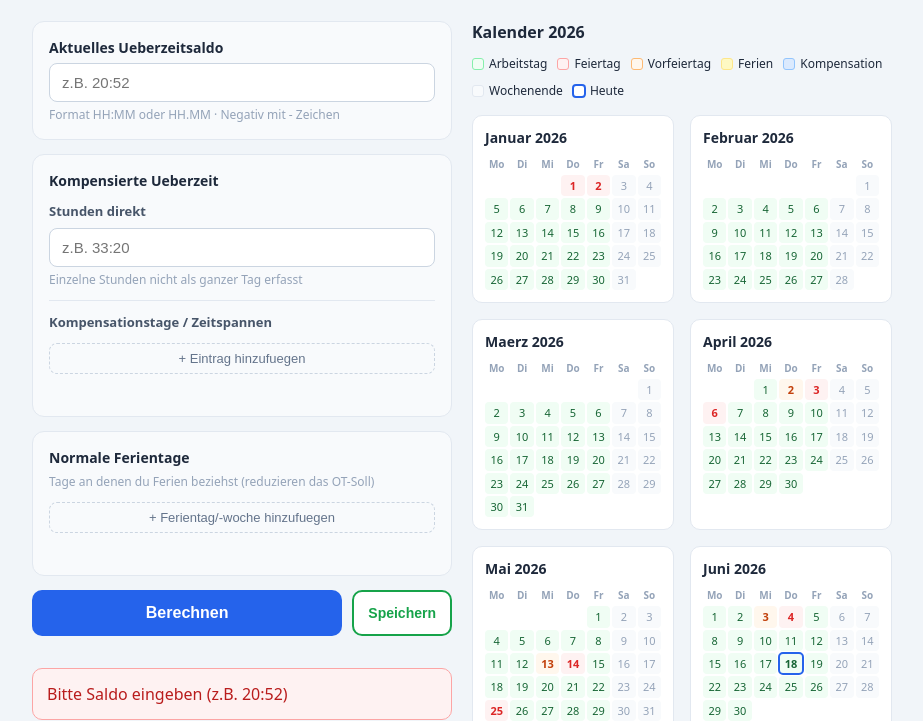
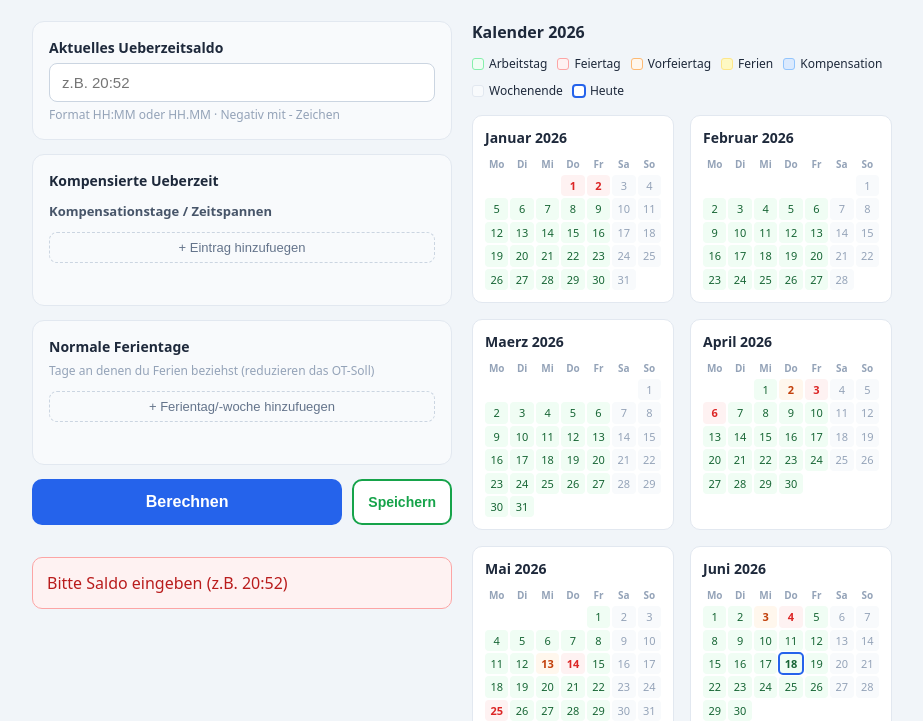
Before and after one commit to alex90-maker/ArbeitszeitTracker, a plain HTML site: page index.html in a window 1280 px wide. Both pictures are taken after a click on the button "Berechnen". Shown: the part 79-800 px from the top of the page, without its empty margins (178-1101 px from the left). Drawn offline with Linux system fonts and the light colour scheme.

Commit message:
logikfehler behoben und "Stunden direkt" weg

```diff
--- a/index.html
+++ b/index.html
@@ -22,10 +22,6 @@
 
       <div class="card">
         <label>Kompensierte Ueberzeit</label>
-        <p class="stitle">Stunden direkt</p>
-        <input type="text" id="komp" placeholder="z.B. 33:20">
-        <p class="hint">Einzelne Stunden nicht als ganzer Tag erfasst</p>
-        <hr class="divider">
         <p class="stitle">Kompensationstage / Zeitspannen</p>
         <div id="kompEntries"></div>
         <button class="add-btn" type="button" onclick="addKomp()">+ Eintrag hinzufuegen</button>
--- a/js/calculate.js
+++ b/js/calculate.js
@@ -18,17 +18,23 @@ function ferienElapsed() {
   return n;
 }
 
+function kompElapsed() {
+  var kd = getDaysSet(kompEnts), n = 0, d = new Date(YR, 0, 1), e = new Date();
+  e.setHours(0, 0, 0, 0);
+  while (d < e) { if (isWD(d) && kd[ds(d)]) n++; d.setDate(d.getDate()+1); }
+  return n;
+}
+
 function calculate() {
-  var se = document.getElementById("saldo"), ke = document.getElementById("komp");
-  se.value = nm(se.value); ke.value = nm(ke.value); ut();
+  var se = document.getElementById("saldo");
+  se.value = nm(se.value); ut();
   var s = pt(se.value), o = document.getElementById("output");
   if (s === null) { o.innerHTML = "<div class='error-box'>Bitte Saldo eingeben (z.B. 20:52)</div>"; return; }
 
-  var kh = pt(ke.value) || 0;
   var kd = countDaysFromEnts(kompEnts);
-  var komp = kh + kd * VAC;
-  var el = elap(), ferEl = ferienElapsed(), rem = TWD - el;
-  var otG = s + komp, otS = (el - ferEl) * OTP, diff = otG - otS;
+  var komp = kd * VAC;
+  var el = elap(), ferEl = ferienElapsed(), kompEl = kompElapsed(), rem = TWD - el;
+  var otG = s + komp, otS = (el - ferEl - kompEl) * OTP, diff = otG - otS;
   var dd = (Math.abs(diff) / VAC).toFixed(1), tn = 27.5 * VAC;
 
   var st, co, av;
@@ -47,6 +53,7 @@ function calculate() {
     + "<div class='white-card'><div class='wc-label' style='margin-bottom:10px'>Details</div>"
     + rw("Vergangene AT", el + " / " + TWD)
     + rw("Davon Ferientage", ferEl)
+    + rw("Davon Kompensationstage", kompEl)
     + rw("Verbleibende AT", rem)
     + rw("OT generiert", fm(otG))
     + rw("OT-Soll heute", fm(otS))
@@ -59,5 +66,5 @@ function calculate() {
     + rw("Kosten / OT-Ferientag", fm(OTP + VAC))
     + "<div style='border-top:2px solid #e2e8f0;margin-top:8px;padding-top:10px'><div class='wc-label'>Noch entnehmbar bis 31.12." + YR + "</div><div class='diff-val' style='color:#7c3aed'>" + maxVacDays + " Tage</div><div class='diff-sub'>OT-Kompensationsurlaub (Hochrechnung)</div></div>"
     + "</div>"
-    + "<div class='info-box'>Logik: OT = Saldo + komp. Std + Komp.Tage x7h34. Soll = (vergangene AT - Ferientage) x 50 Min. Feiertage Kanton Zug.</div>";
+    + "<div class='info-box'>Logik: OT = Saldo + komp. Std + Komp.Tage x7h34. Soll = (vergangene AT - Ferientage - Kompensationstage) x 50 Min. Feiertage Kanton Zug.</div>";
 }
--- a/js/entries.js
+++ b/js/entries.js
@@ -59,10 +59,8 @@ function countDaysFromEnts(list) {
 }
 
 function ut() {
-  var h = pt(document.getElementById("komp").value) || 0;
-  var kd = countDaysFromEnts(kompEnts), kt = h + kd * VAC;
-  document.getElementById("ktotal").textContent = kt > 0
-    ? "Total: " + fm(kt) + (kd > 0 ? " (davon " + kd + " Tage = " + fm(kd*VAC) + ")" : "") : "";
+  var kd = countDaysFromEnts(kompEnts), kt = kd * VAC;
+  document.getElementById("ktotal").textContent = kd > 0 ? "Total: " + fm(kt) + " (" + kd + " Tage)" : "";
   var fd = countDaysFromEnts(ferienEnts);
   document.getElementById("ftotal").textContent = fd > 0 ? fd + " Arbeitstage eingetragen" : "";
   buildCalendar();
--- a/js/storage.js
+++ b/js/storage.js
@@ -1,10 +1,9 @@
 function saveLink() {
   var s = nm(document.getElementById("saldo").value);
-  var k = nm(document.getElementById("komp").value);
   var ka = [], fa = [];
   for (var i = 0; i < kompEnts.length; i++) ka.push({ f: kompEnts[i].f, t: kompEnts[i].t });
   for (var i = 0; i < ferienEnts.length; i++) fa.push({ f: ferienEnts[i].f, t: ferienEnts[i].t });
-  var hash = btoa(unescape(encodeURIComponent(JSON.stringify({ s: s, k: k, e: ka, f: fa }))));
+  var hash = btoa(unescape(encodeURIComponent(JSON.stringify({ s: s, e: ka, f: fa }))));
   window.location.hash = hash;
   var lb = document.getElementById("linkbox"); lb.style.display = "block";
   document.getElementById("linktext").textContent = window.location.href;
@@ -29,7 +28,6 @@ function loadFromHash() {
   try {
     var data = JSON.parse(decodeURIComponent(escape(atob(hash))));
     if (data.s) document.getElementById("saldo").value = data.s;
-    if (data.k) document.getElementById("komp").value = data.k;
     if (data.e) { kompEnts = []; for (var i = 0; i < data.e.length; i++) kompEnts.push({ id: Date.now()+Math.random(), f: data.e[i].f||"", t: data.e[i].t||"" }); }
     if (data.f) { ferienEnts = []; for (var i = 0; i < data.f.length; i++) ferienEnts.push({ id: Date.now()+Math.random(), f: data.f[i].f||"", t: data.f[i].t||"" }); }
     renderKomp(); renderFerien();
```
